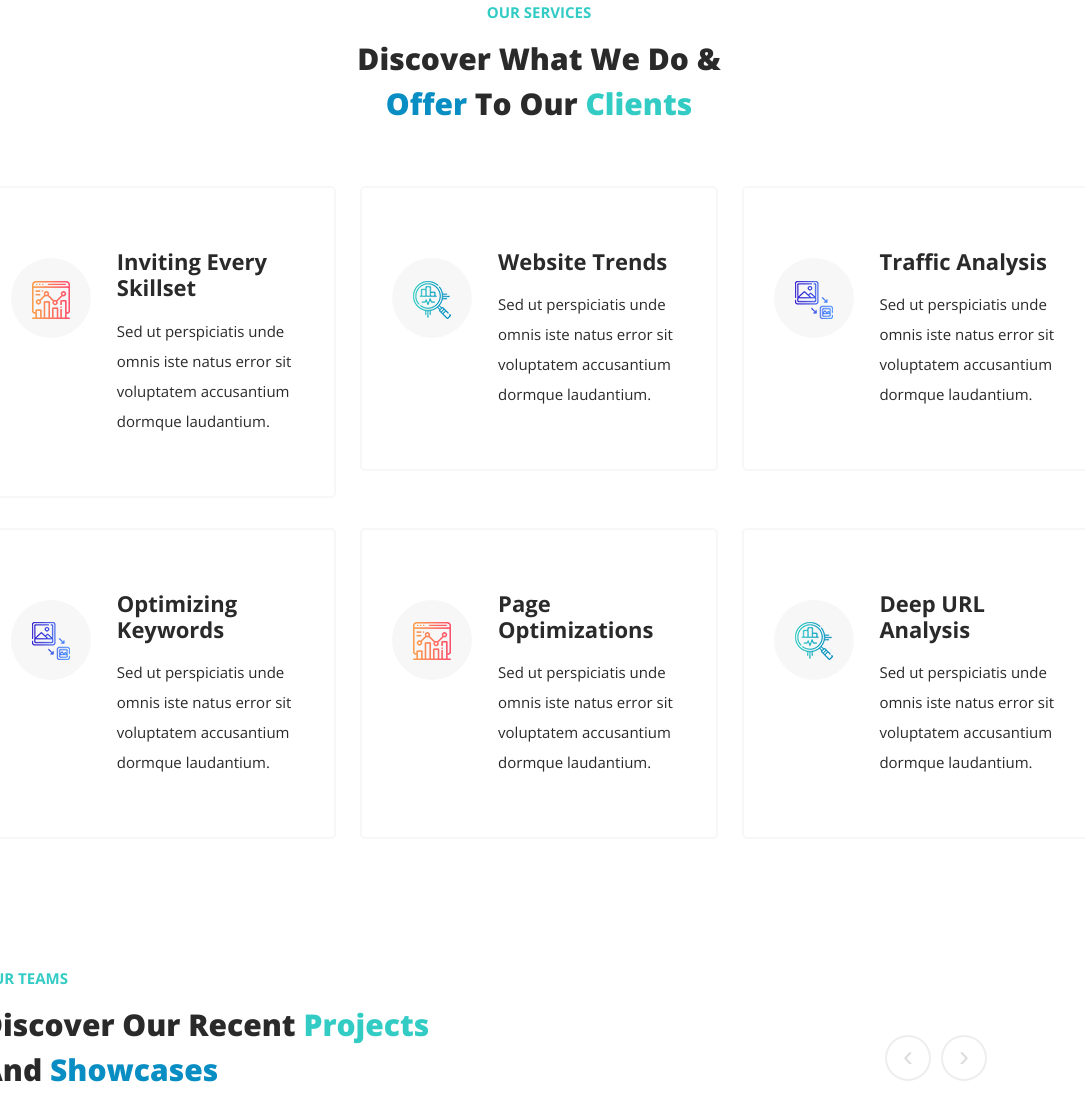
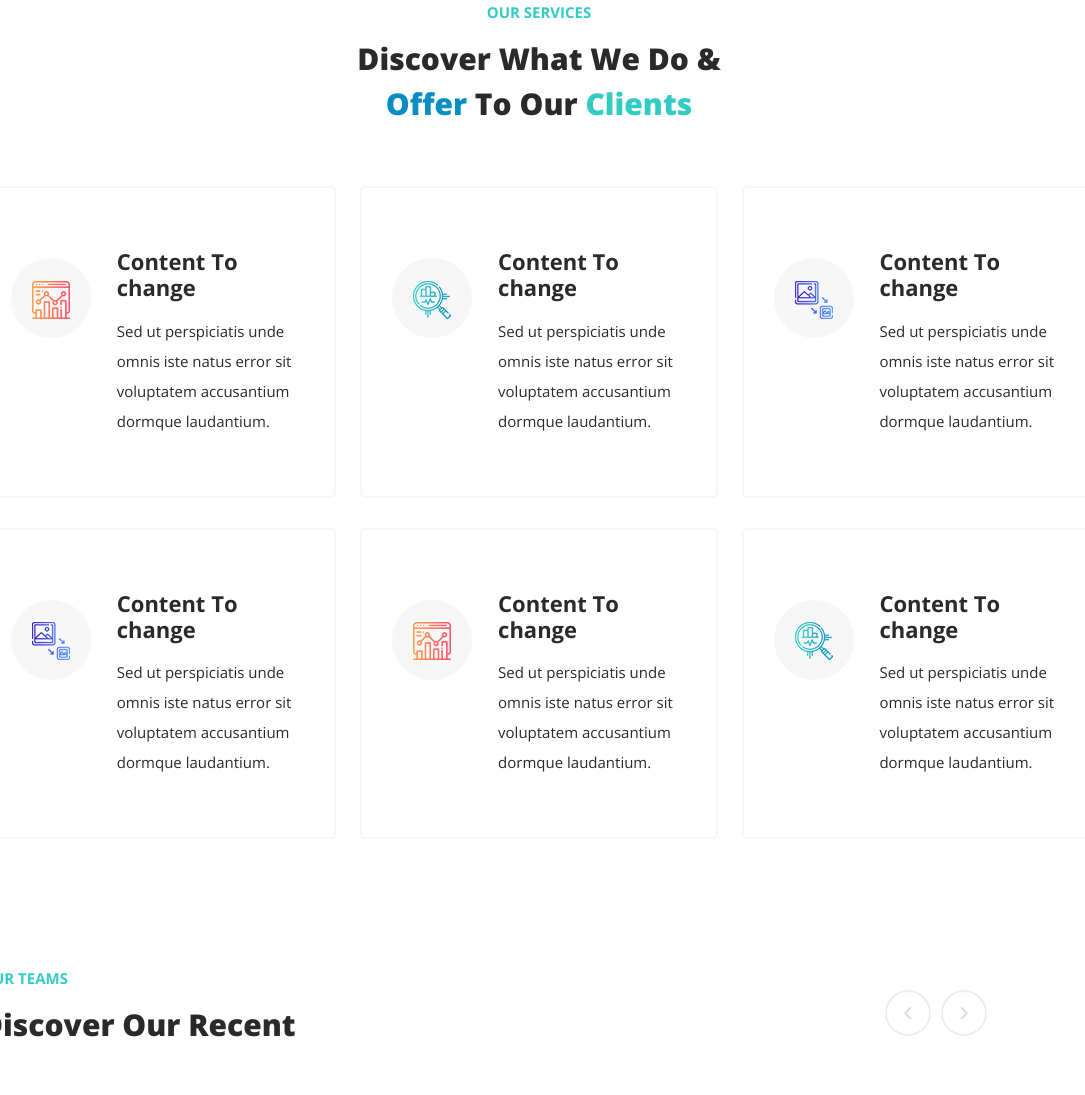
Before and after one commit to TsholofeloMakhoana/CommunityProject, a plain HTML site: page index.html in a window 1280 px wide. Shown: the part 2399-3494 px from the top of the page, without its empty margins (101-1186 px from the left). Drawn offline with nearby package versions, Linux system fonts and the light colour scheme.

Commit message:
Content To change

```diff
--- a/index.html
+++ b/index.html
@@ -317,7 +317,7 @@
               </div>
               <div class="col-lg-8">
                 <div class="right-content">
-                  <h4>Inviting Every Skillset</h4>
+                  <h4>Content To change</h4>
                   <p>Sed ut perspiciatis unde omnis iste natus error sit voluptatem accusantium dormque laudantium.</p>
                 </div>
               </div>
@@ -334,7 +334,7 @@
               </div>
               <div class="col-lg-8">
                 <div class="right-content">
-                  <h4>Website Trends</h4>
+                  <h4>Content To change</h4>
                   <p>Sed ut perspiciatis unde omnis iste natus error sit voluptatem accusantium dormque laudantium.</p>
                 </div>
               </div>
@@ -351,7 +351,7 @@
               </div>
               <div class="col-lg-8">
                 <div class="right-content">
-                  <h4>Traffic Analysis</h4>
+                  <h4>Content To change</h4>
                   <p>Sed ut perspiciatis unde omnis iste natus error sit voluptatem accusantium dormque laudantium.</p>
                 </div>
               </div>
@@ -368,7 +368,7 @@
               </div>
               <div class="col-lg-8">
                 <div class="right-content">
-                  <h4>Optimizing Keywords</h4>
+                  <h4>Content To change</h4>
                   <p>Sed ut perspiciatis unde omnis iste natus error sit voluptatem accusantium dormque laudantium.</p>
                 </div>
               </div>
@@ -385,7 +385,7 @@
               </div>
               <div class="col-lg-8">
                 <div class="right-content">
-                  <h4>Page Optimizations</h4>
+                  <h4>Content To change</h4>
                   <p>Sed ut perspiciatis unde omnis iste natus error sit voluptatem accusantium dormque laudantium.</p>
                 </div>
               </div>
@@ -402,7 +402,7 @@
               </div>
               <div class="col-lg-8">
                 <div class="right-content">
-                  <h4>Deep URL Analysis</h4>
+                  <h4>Content To change</h4>
                   <p>Sed ut perspiciatis unde omnis iste natus error sit voluptatem accusantium dormque laudantium.</p>
                 </div>
               </div>
@@ -419,7 +419,7 @@
         <div class="col-lg-5">
           <div class="section-heading wow fadeInLeft" data-wow-duration="1s" data-wow-delay="0.3s">
             <h6>Our Teams</h6>
-            <h2>Discover Our Recent <em>Projects</em> And <span>Showcases</span></h2>
+            <h2>Discover Our Recent </span></h2>
           </div>
         </div>
       </div>
```
